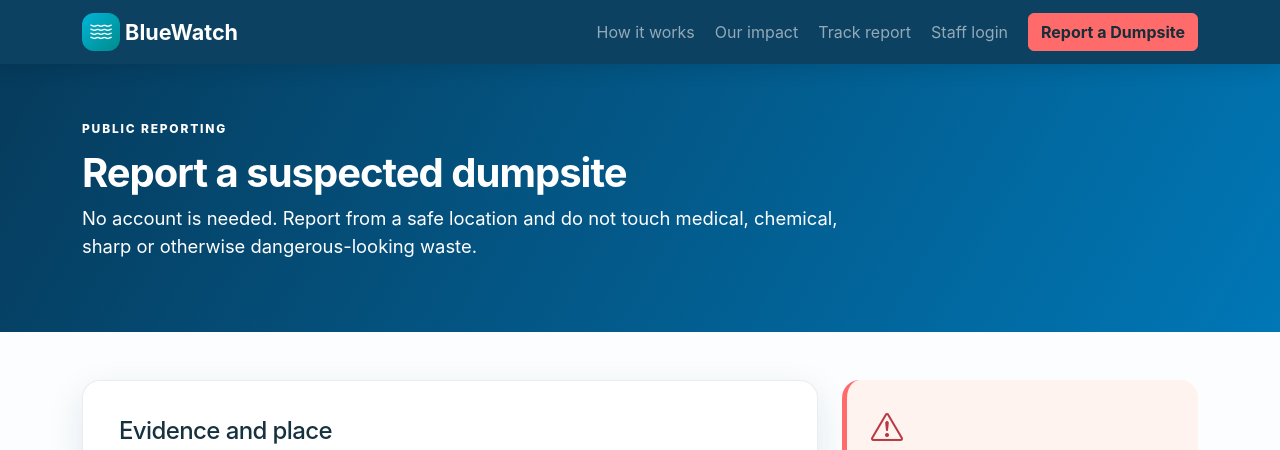
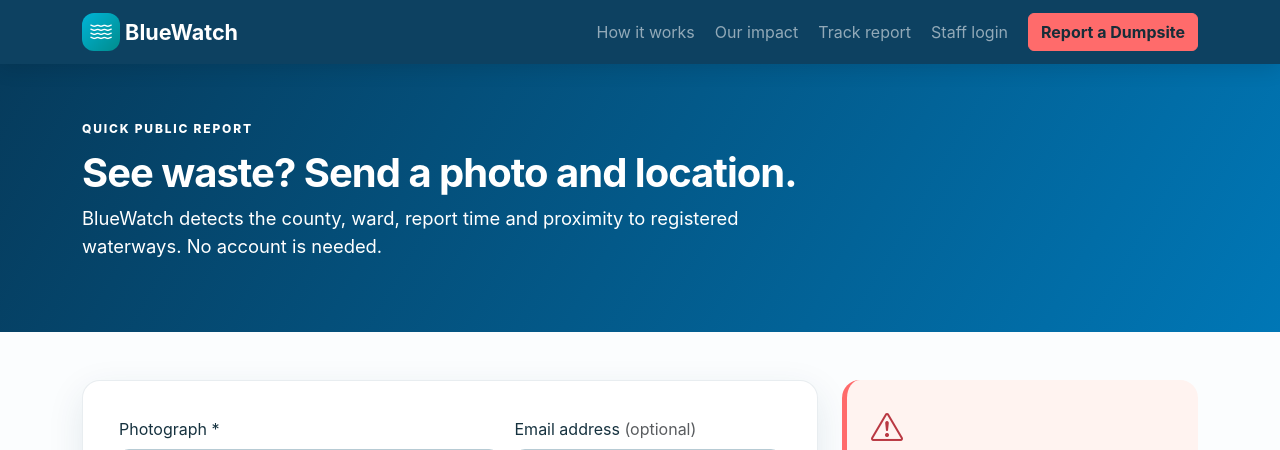
Before and after one commit to JAPHES/bluewatch, a Django app: page /reports/new/ in a window 1280 px wide. Shown: the top 450 px of the page. Run offline with Django 5.2, Linux system fonts and the light colour scheme; some libraries are stand-ins or nearby versions.

Commit message:
Redesign public form for quick reporting

```diff
--- a/templates/reports/submit.html
+++ b/templates/reports/submit.html
@@ -1,15 +1,18 @@
-{% extends 'base.html' %}{% block title %}Report a Dumpsite — BlueWatch{% endblock %}{% block head %}<link rel="stylesheet" href="https://unpkg.com/leaflet@1.9.4/dist/leaflet.css">{% endblock %}{% block content %}
-<section class="page-hero compact"><div class="container"><span class="eyebrow">Public reporting</span><h1>Report a suspected dumpsite</h1><p>No account is needed. Report from a safe location and do not touch medical, chemical, sharp or otherwise dangerous-looking waste.</p></div></section>
-<div class="container py-5"><div class="row g-4"><div class="col-lg-8"><form method="post" enctype="multipart/form-data" class="form-card" novalidate>{% csrf_token %}{{ form.website }}
+{% extends 'base.html' %}
+{% block title %}Quick Dumpsite Report — BlueWatch{% endblock %}
+{% block head %}<link rel="stylesheet" href="https://unpkg.com/leaflet@1.9.4/dist/leaflet.css">{% endblock %}
+{% block content %}
+<section class="page-hero compact"><div class="container"><span class="eyebrow">Quick public report</span><h1>See waste? Send a photo and location.</h1><p>BlueWatch detects the county, ward, report time and proximity to registered waterways. No account is needed.</p></div></section>
+<div class="container py-5"><div class="row g-4"><div class="col-lg-8"><form method="post" enctype="multipart/form-data" class="form-card" novalidate>{% csrf_token %}{{ form.website }}{{ form.latitude }}{{ form.longitude }}{{ form.location_token }}
 {% if form.non_field_errors %}<div class="alert alert-danger">{{ form.non_field_errors }}</div>{% endif %}
-<h2 class="h4 mb-3">Evidence and place</h2><div class="row g-3">
-{% for field in form %}{% if field.name != 'website' and field.name != 'consent' and field.name != 'truthful' %}<div class="{% if field.name == 'description' or field.name == 'original_image' or field.name == 'location_description' %}col-12{% else %}col-md-6{% endif %}"><label class="form-label" for="{{ field.id_for_label }}">{{ field.label }}{% if field.field.required %} <span aria-label="required">*</span>{% endif %}</label>{{ field }}{% if field.help_text %}<div class="form-text">{{ field.help_text }}</div>{% endif %}{% for error in field.errors %}<div class="invalid-feedback d-block">{{ error }}</div>{% endfor %}</div>{% endif %}{% endfor %}
-</div><div class="mt-4"><div class="d-flex flex-wrap justify-content-between align-items-center mb-2"><h2 class="h5 mb-0">Choose the exact location</h2><button type="button" id="locate" class="btn btn-outline-primary"><i class="bi bi-crosshair"></i> Use My Current Location</button></div><p id="location-help" class="small">Your browser will ask permission only when you press the button. You can also click or drag the marker.</p><p id="report-map-status" class="small text-muted" aria-live="polite">Loading map…</p><div id="report-map" class="map" aria-label="Interactive report location map"></div></div>
-<div class="mt-4">{% for field in form %}{% if field.name == 'consent' or field.name == 'truthful' %}<div class="form-check mb-3">{{ field }}<label class="form-check-label" for="{{ field.id_for_label }}">{{ field.label }}</label>{% for error in field.errors %}<div class="invalid-feedback d-block">{{ error }}</div>{% endfor %}</div>{% endif %}{% endfor %}</div>
-<button class="btn btn-coral btn-lg" type="submit">Submit report securely</button></form></div><aside class="col-lg-4"><div class="safety-card"><i class="bi bi-exclamation-triangle"></i><h2 class="h5">Your safety comes first</h2><ul><li>Keep a safe distance.</li><li>Do not open bags or containers.</li><li>Do not enter water, drains or unstable ground.</li><li>Use emergency channels for immediate danger.</li></ul></div><div class="privacy-card mt-3"><h2 class="h5"><i class="bi bi-shield-lock"></i> Privacy</h2><p>Your optional contact details help officers request clarification. They never appear on the public tracker or impact dashboard.</p></div></aside></div></div>{% endblock %}
+<div class="row g-3"><div class="col-md-7"><label class="form-label" for="{{ form.original_image.id_for_label }}">Photograph <span aria-label="required">*</span></label>{{ form.original_image }}<div class="form-text">JPEG, PNG or WebP, maximum 5 MB.</div>{% for error in form.original_image.errors %}<div class="invalid-feedback d-block">{{ error }}</div>{% endfor %}</div><div class="col-md-5"><label class="form-label" for="{{ form.reporter_email.id_for_label }}">Email address <span class="text-muted">(optional)</span></label>{{ form.reporter_email }}<div class="form-text">Used only if an officer needs clarification.</div>{% for error in form.reporter_email.errors %}<div class="invalid-feedback d-block">{{ error }}</div>{% endfor %}</div></div>
+<div class="location-step mt-4"><div class="d-flex flex-wrap justify-content-between align-items-center gap-2"><div><h2 class="h5 mb-1">Report location</h2><p class="small mb-0">Use your current location, or tap the map to move the pin.</p></div><button type="button" id="locate" class="btn btn-ocean"><i class="bi bi-crosshair"></i> Use My Current Location</button></div><p id="map-status" class="small text-muted mt-3" aria-live="polite">Loading map…</p><div id="report-map" class="map" aria-label="Interactive report location map"></div><div id="detected-location" class="detected-location mt-3" aria-live="polite"><i class="bi bi-geo-alt"></i><span>Choose a location to detect county, ward and water proximity.</span></div><p class="small text-muted mt-2 mb-0">Location detection data © <a href="https://www.openstreetmap.org/copyright" target="_blank" rel="noopener">OpenStreetMap contributors</a>, ODbL.</p>{% for field in form %}{% if field.name == 'latitude' or field.name == 'longitude' or field.name == 'location_token' %}{% for error in field.errors %}<div class="invalid-feedback d-block">{{ error }}</div>{% endfor %}{% endif %}{% endfor %}</div>
+<div class="form-check my-4">{{ form.confirmation }}<label class="form-check-label" for="{{ form.confirmation.id_for_label }}">{{ form.confirmation.label }}</label>{% for error in form.confirmation.errors %}<div class="invalid-feedback d-block">{{ error }}</div>{% endfor %}</div>
+<button class="btn btn-coral btn-lg" id="submit-report" type="submit" disabled>Submit quick report</button></form></div><aside class="col-lg-4"><div class="safety-card"><i class="bi bi-exclamation-triangle"></i><h2 class="h5">Stay safe</h2><p>Take the photograph from a safe place. Do not touch, open or closely inspect dumped waste.</p></div><div class="privacy-card mt-3"><h2 class="h5"><i class="bi bi-shield-lock"></i> What happens automatically?</h2><ul><li>Submission date and time</li><li>County and ward</li><li>General location</li><li>Proximity to registered water locations</li><li>Officer classification after review</li></ul><p class="small mb-0">Your email never appears publicly.</p></div></aside></div></div>
+{% endblock %}
 {% block scripts %}<script src="https://unpkg.com/leaflet@1.9.4/dist/leaflet.js"></script><script>
-const lat=document.getElementById('id_latitude'),lng=document.getElementById('id_longitude'); const start=[parseFloat(lat.value)||-4.0435,parseFloat(lng.value)||39.6682];
-const map=L.map('report-map').setView(start,11); BlueWatchMaps.addReliableBaseLayer(map,{primaryUrl:'{{ map_tile_url|escapejs }}',primaryAttribution:'{{ map_tile_attribution|escapejs }}',fallbackUrl:'{{ satellite_tile_url|escapejs }}',fallbackAttribution:'{{ satellite_tile_attribution|escapejs }}',statusElementId:'report-map-status'}); const marker=L.marker(start,{draggable:true}).addTo(map);
-function setPoint(p){marker.setLatLng(p);lat.value=p.lat.toFixed(6);lng.value=p.lng.toFixed(6)} map.on('click',e=>setPoint(e.latlng));marker.on('dragend',e=>setPoint(e.target.getLatLng()));
-document.getElementById('locate').addEventListener('click',()=>{const help=document.getElementById('location-help');help.textContent='Requesting your location…';navigator.geolocation?navigator.geolocation.getCurrentPosition(p=>{const point=L.latLng(p.coords.latitude,p.coords.longitude);setPoint(point);map.setView(point,16);help.textContent='Location added. Drag the marker to adjust it.'},()=>help.textContent='Location was unavailable or permission was declined. Select the point on the map instead.'):(help.textContent='Geolocation is not supported. Select the point on the map.')});
+const lat=document.getElementById('id_latitude'),lng=document.getElementById('id_longitude'),token=document.getElementById('id_location_token'),details=document.getElementById('detected-location'),submit=document.getElementById('submit-report');
+const map=L.map('report-map').setView([-4.0435,39.6682],10);BlueWatchMaps.addReliableBaseLayer(map,{primaryUrl:'{{ map_tile_url|escapejs }}',primaryAttribution:'{{ map_tile_attribution|escapejs }}',fallbackUrl:'{{ satellite_tile_url|escapejs }}',fallbackAttribution:'{{ satellite_tile_attribution|escapejs }}',statusElementId:'map-status'});let marker=null,requestNumber=0;const escapeHtml=value=>String(value).replace(/[&<>"']/g,character=>({'&':'&amp;','<':'&lt;','>':'&gt;','"':'&quot;',"'":'&#039;'}[character]));
+async function resolvePoint(point){const current=++requestNumber;lat.value=point.lat.toFixed(6);lng.value=point.lng.toFixed(6);token.value='';submit.disabled=true;details.className='detected-location mt-3 loading';details.innerHTML='<span class="spinner-border spinner-border-sm" aria-hidden="true"></span><span> Detecting county, ward and water proximity…</span>';try{const response=await fetch(`{% url 'reports:resolve_location' %}?latitude=${encodeURIComponent(lat.value)}&longitude=${encodeURIComponent(lng.value)}`,{headers:{'Accept':'application/json'}});const data=await response.json();if(current!==requestNumber)return;if(!response.ok||!data.ok)throw new Error(data.error||'Location could not be detected.');token.value=data.token;submit.disabled=false;details.className='detected-location mt-3 success';details.innerHTML=`<i class="bi bi-check-circle"></i><span><strong>${escapeHtml(data.ward)}, ${escapeHtml(data.county)}</strong><br>${escapeHtml(data.location)}<br>${escapeHtml(data.water)}</span>`;marker.bindPopup(`<strong>${escapeHtml(data.ward)}, ${escapeHtml(data.county)}</strong><br>${escapeHtml(data.water)}`).openPopup()}catch(error){if(current!==requestNumber)return;details.className='detected-location mt-3 error';details.innerHTML=`<i class="bi bi-exclamation-circle"></i><span>${escapeHtml(error.message)}</span>`}}
+function setPoint(point){if(marker)marker.setLatLng(point);else{marker=L.marker(point,{draggable:true}).addTo(map);marker.on('dragend',event=>resolvePoint(event.target.getLatLng()))}resolvePoint(point)}map.on('click',event=>setPoint(event.latlng));document.getElementById('locate').addEventListener('click',()=>{const status=document.getElementById('map-status');status.textContent='Requesting location permission…';if(!navigator.geolocation){status.textContent='Geolocation is unavailable. Tap the map instead.';return}navigator.geolocation.getCurrentPosition(position=>{const point=L.latLng(position.coords.latitude,position.coords.longitude);map.setView(point,16);setPoint(point);status.textContent='Current location selected. You can drag the marker to adjust it.'},()=>status.textContent='Location permission was declined or unavailable. Tap the map instead.',{enableHighAccuracy:true,timeout:10000,maximumAge:60000})});
 </script>{% endblock %}
```
